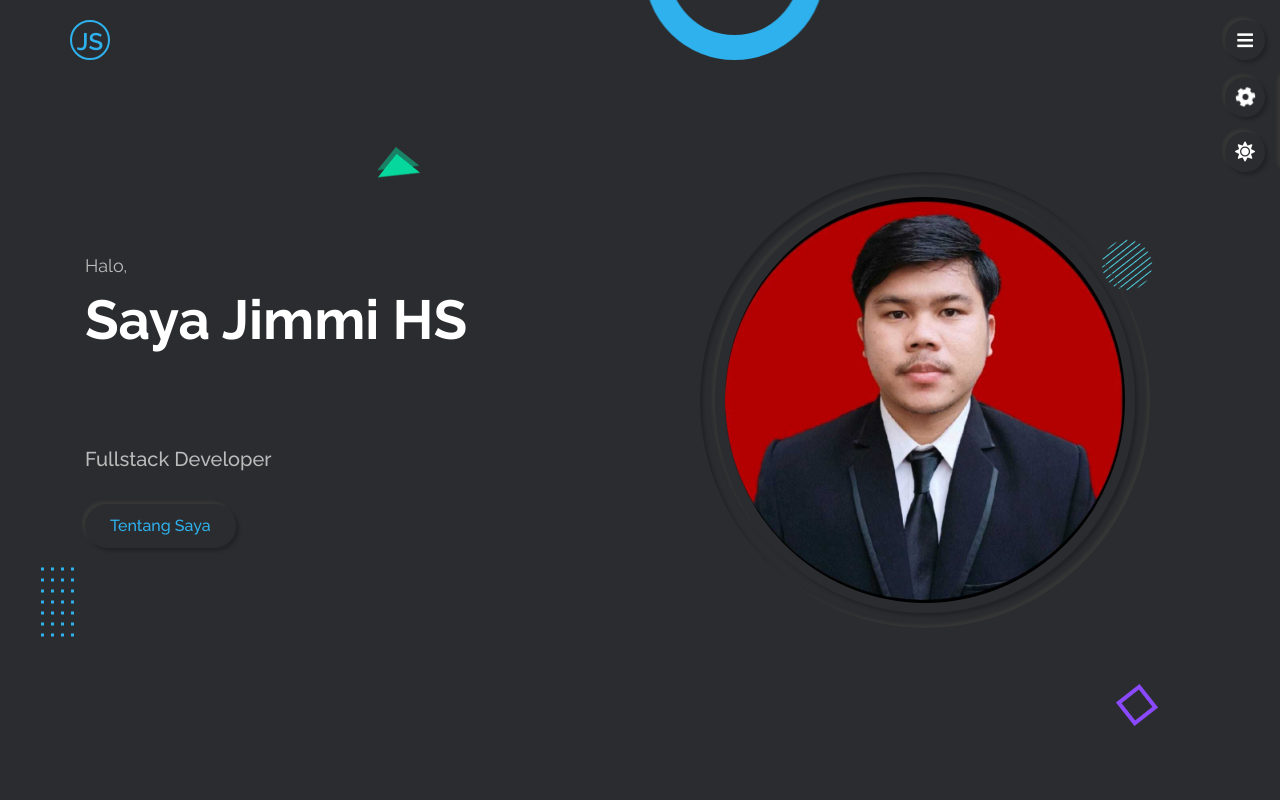
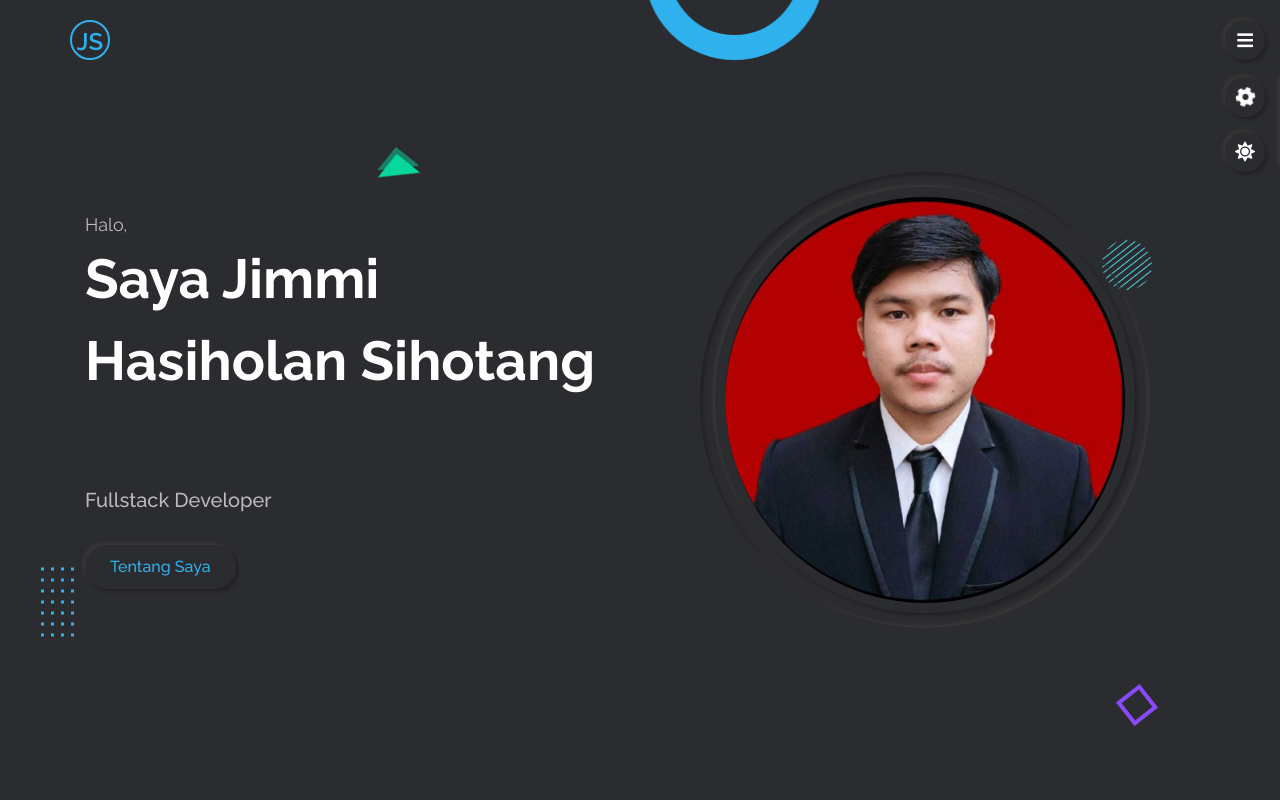
Before and after one commit to Jimmi0510/jimmi0510.github.io, a plain HTML site: page index.html in a window 1280 px wide. Shown: the top 800 px of the page. Drawn offline with nearby package versions, Linux system fonts and the light colour scheme.

Commit message:
Update index.html

```diff
--- a/index.html
+++ b/index.html
@@ -93,7 +93,7 @@
         <p>Halo, </p>
         <!-- ========== Start typing animation ========== -->
         <div id="auto-typing-animation">
-          <p>Saya Jimmi HS <br>
+          <p>Saya Jimmi Hasiholan Sihotang <br>
             <span class=""></span><span class="">&nbsp;</span></p>
           </div>
           <!-- ========== End typing animation ========== -->
```
